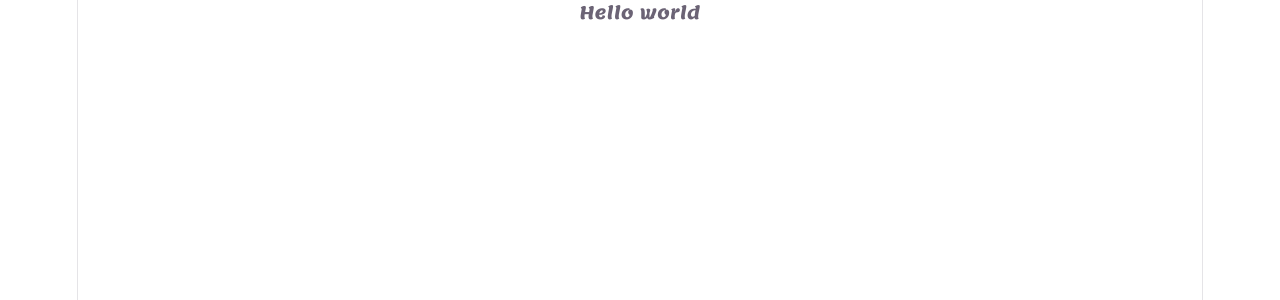
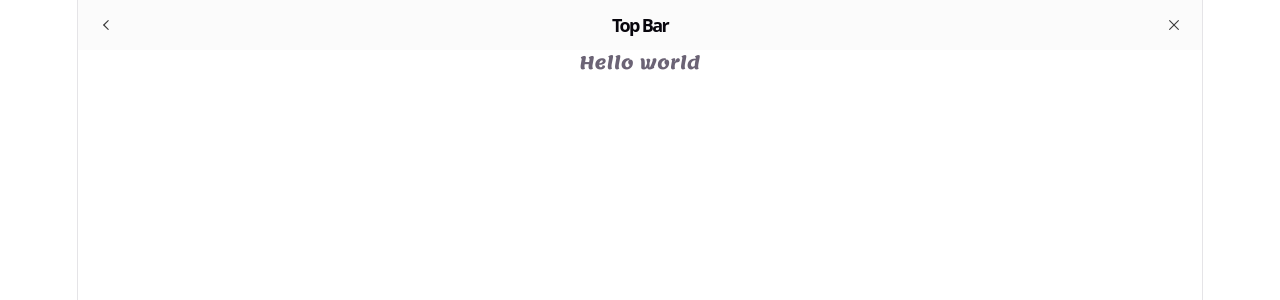
Before and after one commit to mamelishah/gemly-project-webapplication, a React (Vite) app: page / in a window 1280 px wide. Shown: the top 300 px of the page. Built offline with nearby package versions, Linux system fonts and the light colour scheme.

Commit message:
Tilføjet TopBar komponent til App.tsx

```diff
--- a/src/App.tsx
+++ b/src/App.tsx
@@ -1,9 +1,11 @@
 import './App.css'
+import TopBar from './components/ui/layout/TopBar'
 
 function App() {
 
   return (
     <>
+      <TopBar />
       <div> Hello world </div>
     </>
   )
```
